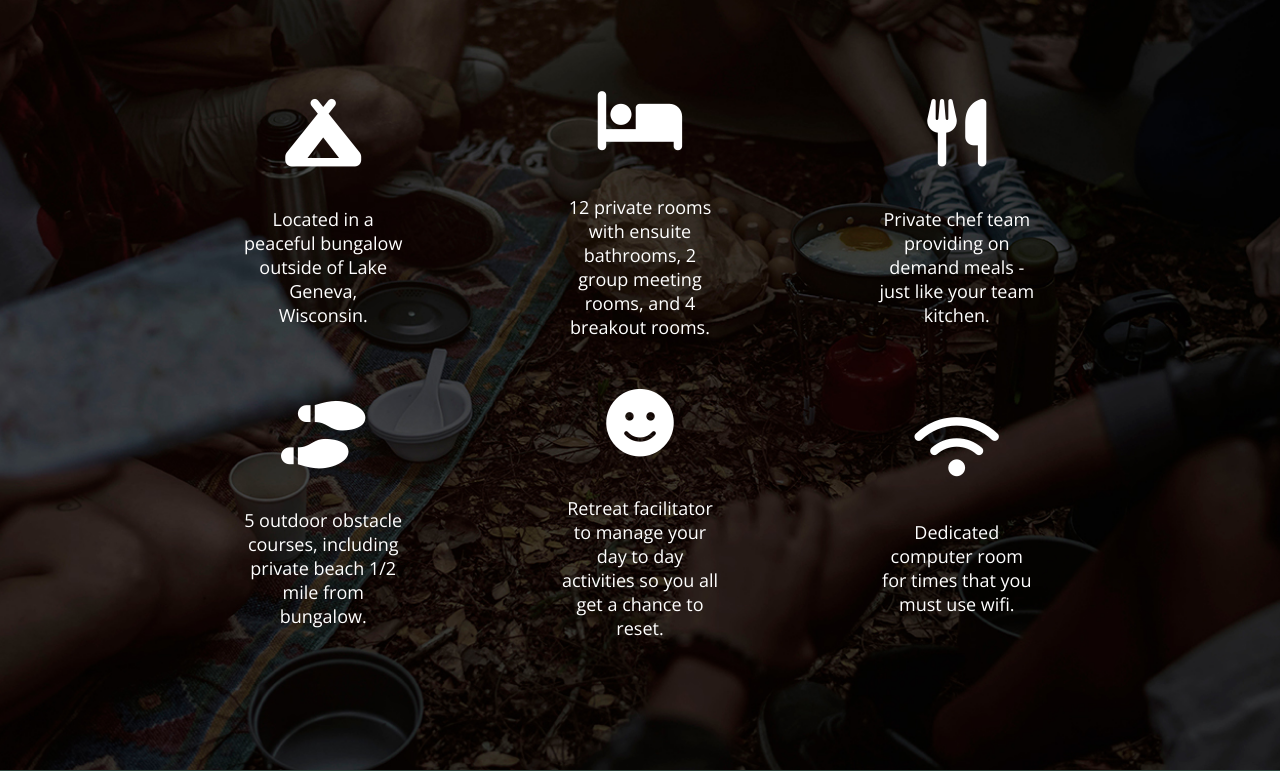
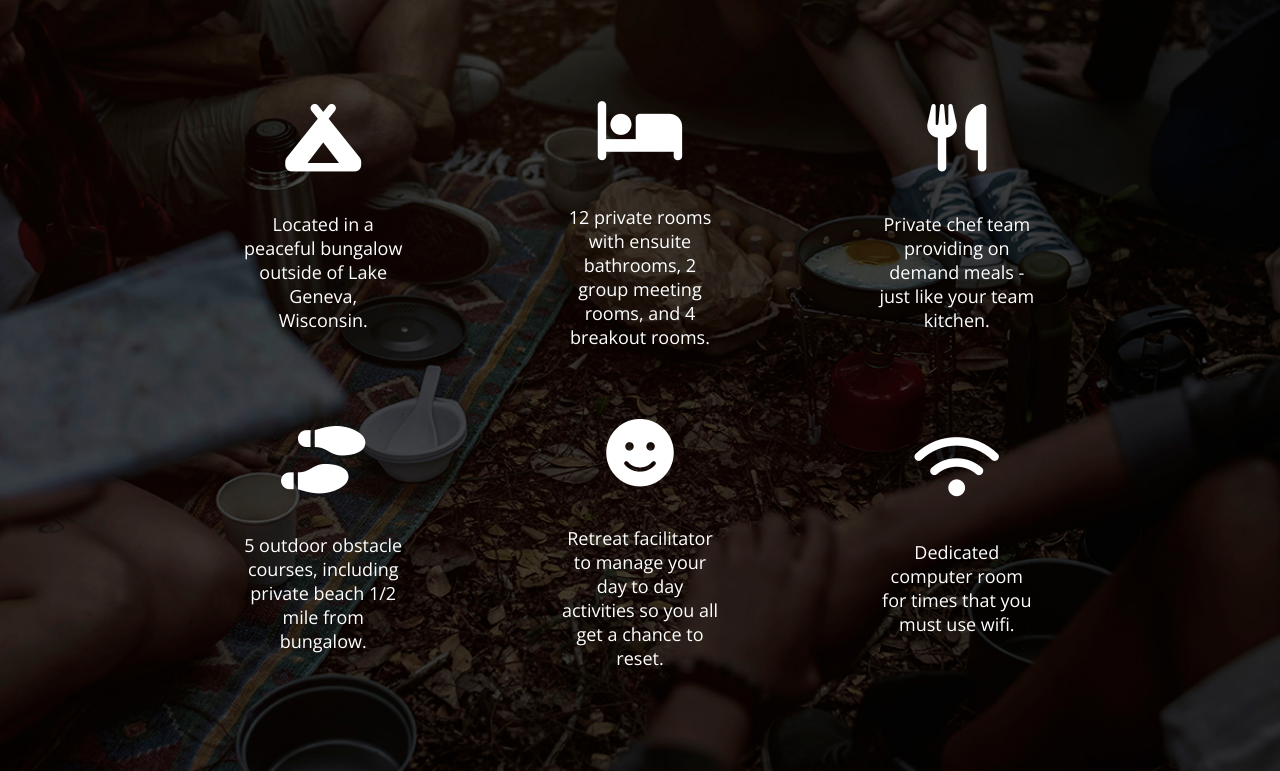
Before and after one commit to Erin-Weible/unplugged-retreat, a website built with Parcel: page index.html in a window 1280 px wide. Shown: the part 1368-2139 px from the top of the page. Built offline with nearby package versions, Linux system fonts and the light colour scheme.

Commit message:
Finalized padding and margins for about page

```diff
--- a/css/main.css
+++ b/css/main.css
@@ -645,6 +645,10 @@ aside .form {
   flex-basis: 50%;
 }
 
+.tablet-second-column {
+  margin-top: 10px;
+}
+
 .features .features-item-description {
   width: 50%;
 }
@@ -832,6 +836,10 @@ aside .content-wrapper .form {
   flex-basis: 33%;
 }
 
+.desktop-second-column {
+  margin-top: 20px;
+}
+
 /* Reviews */
 .reviews h2 {
   padding-bottom: 50px;
@@ -852,6 +860,10 @@ aside .content-wrapper .form {
 
    .map figure {
     padding-bottom: 37.5%;
+  }
+
+  .contact-content {
+    width: 80%;
   }
 
   /* ==========================================================================
--- a/index.html
+++ b/index.html
@@ -76,7 +76,7 @@
             <p class="fontawesome-icon"><i class="fas fa-campground"></i></p>
             <p class="features-item-description">Located in a peaceful bungalow outside of Lake Geneva, Wisconsin.</p>
           </article>
-          <article>
+          <article class="tablet-second-column">
             <p class="fontawesome-icon"><i class="fas fa-bed"></i></p>
             <p class="features-item-description">12 private rooms with ensuite bathrooms, 2 group meeting rooms, and 4 breakout rooms.</p>
           </article>
@@ -84,11 +84,11 @@
             <p class="fontawesome-icon"><i class="fas fa-utensils"></i></p>
             <p class="features-item-description">Private chef team providing on demand meals - just like your team kitchen.</p>
           </article>
-          <article>
+          <article class="tablet-second-column">
             <p class="fontawesome-icon"><i class="fas fa-shoe-prints"></i></p>
             <p class="features-item-description">5 outdoor obstacle courses, including private beach 1/2 mile from bungalow.</p>
           </article>
-          <article>
+          <article class="desktop-second-column">
             <p class="fontawesome-icon"><i class="fas fa-smile"></i></p>
             <p class="features-item-description">Retreat facilitator to manage your day to day activities so you all get a chance to reset.</p>
           </article>
```
